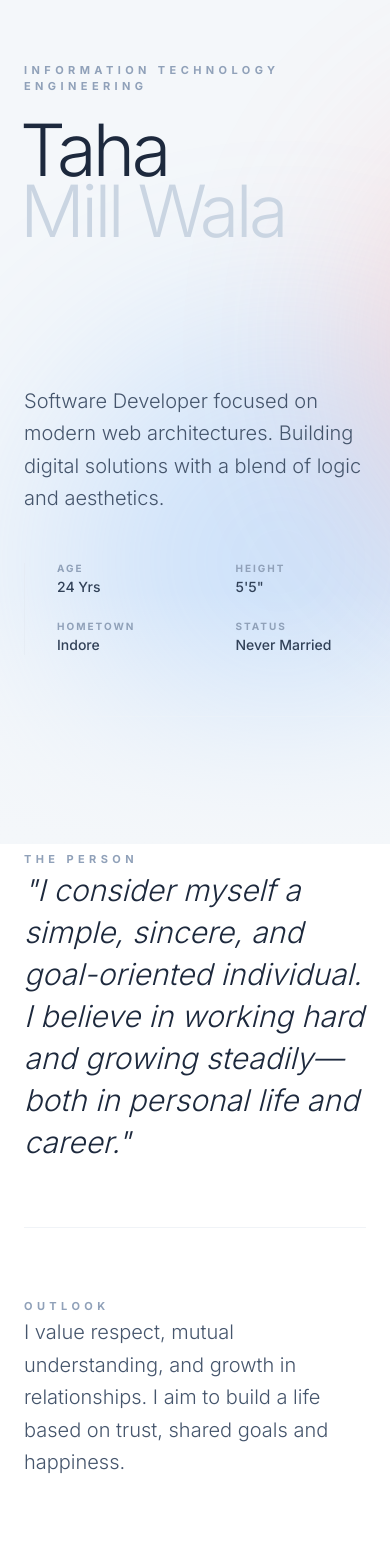
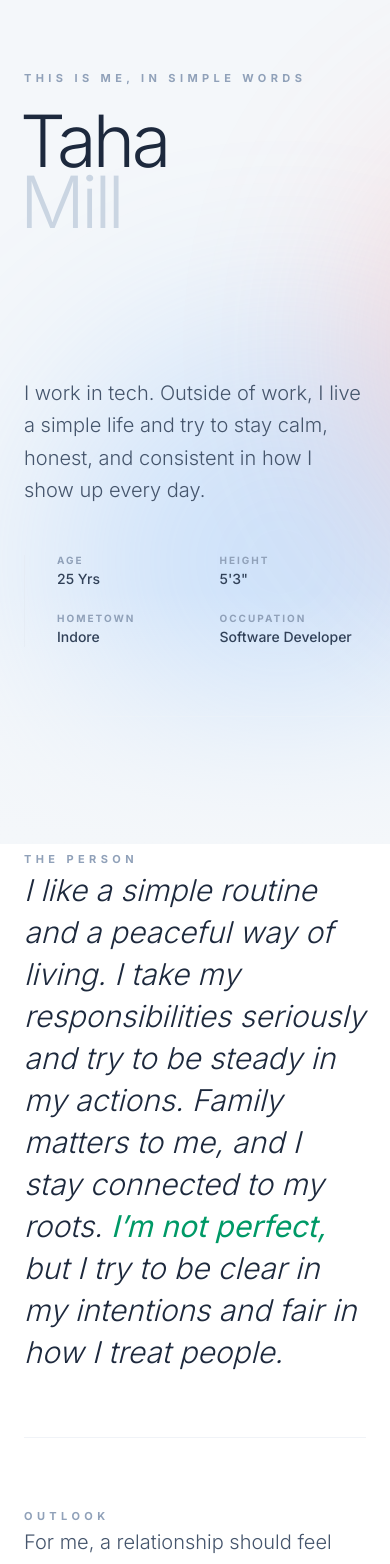
Before and after one commit to tahaali-dev/mine-bio, a Next.js app: page / in a window 390 px wide. Shown: the top 1564 px of the page. Built offline with nearby package versions, Linux system fonts and the light colour scheme.

Commit message:
feat: Update biodata structure and content, and adjust UI components to display new information.

```diff
--- a/src/app/page.tsx
+++ b/src/app/page.tsx
@@ -4,7 +4,7 @@ import GridSection from '@/components/GridSection';
 import Footer from '@/components/Footer';
 import NavDots from '@/components/NavDots';
 import BackgroundGradients from '@/components/BackgroundGradients';
-import { biodiversityData as data } from '@/lib/data';
+import { biodata as data } from '@/lib/data';
 
 export default function Page() {
   return (
@@ -14,11 +14,12 @@ export default function Page() {
       <Hero />
       <AboutSection />
 
-      {data.sections.map((section, index) => (
+      {data.sections.map((section: any, index: number) => (
         <GridSection
           key={section.title}
           id={`section-${index}`}
           title={section.title}
+          description={section.description}
           images={section.images}
           index={index}
         />
--- a/src/components/AboutSection.tsx
+++ b/src/components/AboutSection.tsx
@@ -1,7 +1,7 @@
 'use client';
 
 import { motion } from 'framer-motion';
-import { biodiversityData as data } from '@/lib/data';
+import { biodata as data } from '@/lib/data';
 
 export default function AboutSection() {
  return (
@@ -18,7 +18,16 @@ export default function AboutSection() {
      >
       <span className="text-[11px] font-bold tracking-[0.4em] text-slate-400 uppercase">the person</span>
       <p className="text-3xl md:text-4xl font-light text-slate-800 leading-[1.4] italic">
-       "{data.about}"
+       {data.about.split("I’m not perfect,").map((part, i, arr) => (
+        <span key={i}>
+         {part}
+         {i < arr.length - 1 && (
+          <span className="text-emerald-600 font-normal italic">
+           I’m not perfect,
+          </span>
+         )}
+        </span>
+       ))}
       </p>
      </motion.div>
 
@@ -56,8 +65,37 @@ export default function AboutSection() {
 
       <div className="space-y-6 pt-12 border-t border-slate-200/50">
        <span className="text-[11px] font-bold tracking-[0.4em] text-slate-400 uppercase block">Academic Path</span>
-       <p className="text-base text-slate-700 font-medium leading-relaxed">
-        {data.education}
+       <ul className="space-y-3">
+        {(data.education as string[]).map((item, i) => (
+         <li key={i} className="text-sm text-slate-700 font-light leading-relaxed flex gap-3">
+          <span className="text-emerald-400">•</span>
+          {item}
+         </li>
+        ))}
+       </ul>
+      </div>
+
+      <div className="space-y-6 pt-12 border-t border-slate-200/50">
+       <span className="text-[11px] font-bold tracking-[0.4em] text-slate-400 uppercase block">Current Work</span>
+       <div className="space-y-2">
+        <p className="text-sm text-slate-700 font-medium leading-relaxed">
+         {(data.career as any).current}
+        </p>
+        <a
+         href={(data.career as any).insta}
+         target="_blank"
+         rel="noopener noreferrer"
+         className="text-[11px] text-emerald-600 font-bold uppercase tracking-widest pt-2 hover:text-emerald-700 transition-colors inline-block border-b border-emerald-400/30 pb-0.5"
+        >
+         {(data.career as any).income}
+        </a>
+       </div>
+      </div>
+
+      <div className="space-y-6 pt-12 border-t border-slate-200/50">
+       <span className="text-[11px] font-bold tracking-[0.4em] text-slate-400 uppercase block">Achievements</span>
+       <p className="text-sm text-slate-700 font-light leading-relaxed italic">
+        {(data.milestones as any).home}
        </p>
       </div>
      </motion.div>
@@ -71,7 +109,7 @@ export default function AboutSection() {
 function DetailRow({ label, value }: { label: string; value: string }) {
  return (
   <div className="flex justify-between items-baseline gap-6 group">
-   <span className="text-[10px] uppercase tracking-widest text-slate-400 font-bold group-hover:text-indigo-400 transition-colors whitespace-nowrap">{label}</span>
+   <span className="text-[10px] uppercase tracking-widest text-slate-400 font-bold group-hover:text-emerald-500 transition-colors whitespace-nowrap">{label}</span>
    <div className="flex-1 border-b border-dotted border-slate-200" />
    <span className="text-sm md:text-base text-slate-700 font-light text-right">{value}</span>
   </div>
--- a/src/components/Footer.tsx
+++ b/src/components/Footer.tsx
@@ -1,7 +1,7 @@
 'use client';
 
 import { motion } from 'framer-motion';
-import { biodiversityData as data } from '@/lib/data';
+import { biodata as data } from '@/lib/data';
 
 export default function Footer() {
  return (
@@ -14,8 +14,11 @@ export default function Footer() {
      className="space-y-8"
     >
      <h2 className="text-4xl md:text-6xl font-light text-slate-800 leading-tight">
-      I'm building more than websites – I'm building a <span className="italic text-indigo-400 font-normal">beautiful life</span> together.
+      {data.final.title}
      </h2>
+     <p className="text-xl md:text-2xl text-slate-600 font-light leading-relaxed max-w-2xl mx-auto">
+      {data.final.message}
+     </p>
     </motion.div>
 
     <motion.div
@@ -25,29 +28,26 @@ export default function Footer() {
      viewport={{ once: true }}
     >
      <a
-      href="mailto:hello@tahax.com"
+      href={`mailto:${data.final.email}`}
       className="inline-block border border-slate-300 text-slate-600 px-12 py-5 rounded-full text-sm font-semibold tracking-wide hover:bg-slate-800 hover:text-white hover:border-slate-800 transition-all duration-500 shadow-sm"
      >
-      Let's Connect
+      Begin a Conversation
      </a>
     </motion.div>
 
     <div className="grid grid-cols-1 md:grid-cols-2 gap-16 text-left pt-20 border-t border-slate-200/50">
      <div className="space-y-6">
-      <h4 className="text-[11px] uppercase tracking-[0.4em] text-slate-400 font-bold">Contact</h4>
+      <h4 className="text-[11px] uppercase tracking-[0.4em] text-slate-400 font-bold">Reach Out</h4>
       <ul className="space-y-4 text-base md:text-lg text-slate-600 font-light">
-       <li>hello@tahax.com</li>
-       <li>+91 98765 43210</li>
-       <li className="text-slate-400 text-sm">{data.stats.hometown}</li>
+       <li>{data.final.email}</li>
+       <li className="text-slate-400 text-sm">{data.stats.location}</li>
       </ul>
      </div>
      <div className="space-y-6">
-      <h4 className="text-[11px] uppercase tracking-[0.4em] text-slate-400 font-bold">Social</h4>
-      <div className="flex flex-wrap gap-8 text-base text-slate-600 font-light">
-       <a href="#" className="hover:text-indigo-400 transition-all duration-300 border-b border-transparent hover:border-indigo-400 pb-1">Instagram</a>
-       <a href="#" className="hover:text-indigo-400 transition-all duration-300 border-b border-transparent hover:border-indigo-400 pb-1">LinkedIn</a>
-       <a href="#" className="hover:text-indigo-400 transition-all duration-300 border-b border-transparent hover:border-indigo-400 pb-1">Vsco</a>
-      </div>
+      <h4 className="text-[11px] uppercase tracking-[0.4em] text-slate-400 font-bold">Roots</h4>
+      <p className="text-base md:text-lg text-slate-600 font-light">
+       Based in Indore, building a life with purpose and sincerity.
+      </p>
      </div>
     </div>
 
--- a/src/components/GridSection.tsx
+++ b/src/components/GridSection.tsx
@@ -6,11 +6,12 @@ import Image from 'next/image';
 interface GridSectionProps {
   id: string;
   title: string;
+  description?: string;
   images: string[];
   index: number;
 }
 
-export default function GridSection({ id, title, images, index }: GridSectionProps) {
+export default function GridSection({ id, title, description, images, index }: GridSectionProps) {
   // Grid Span Logic per index for variety
   const getSpanClass = (idx: number, sIdx: number) => {
     const patterns = [
@@ -24,19 +25,24 @@ export default function GridSection({ id, title, images, index }: GridSectionPro
 
   return (
     <section id={id} className="py-24 max-w-[1280px] mx-auto px-6">
-      <div className="flex items-center gap-10 mb-20 px-2">
+      <div className="grid grid-cols-1 lg:grid-cols-12 gap-12 mb-20 px-2 items-end">
         <motion.div
-          className="flex flex-col"
+          className="lg:col-span-5 flex flex-col"
           initial={{ opacity: 0, x: -10 }}
           whileInView={{ opacity: 1, x: 0 }}
           viewport={{ once: true }}
         >
-          <span className="text-[11px] font-bold tracking-[0.4em] text-slate-400 mb-2 uppercase">SECTION 0{index + 1}</span>
-          <h2 className="text-2xl md:text-3xl font-light text-slate-800 tracking-tight lowercase">
+          {/* <span className="text-[11px] font-bold tracking-[0.4em] text-slate-400 mb-4 uppercase">SECTION 0{index + 1}</span> */}
+          <h2 className="text-3xl md:text-4xl font-light text-slate-800 tracking-tight  mb-6">
             {title}
           </h2>
+          {description && (
+            <p className="text-lg text-slate-500 font-light leading-relaxed max-w-md">
+              {description}
+            </p>
+          )}
         </motion.div>
-        <div className="flex-1 h-px bg-slate-200/50" />
+        <div className="hidden lg:block lg:col-span-7 h-px bg-slate-200/50 mb-6" />
       </div>
 
       <div className="grid grid-cols-2 md:grid-cols-4 lg:grid-cols-4 gap-4 auto-rows-[200px] md:auto-rows-[250px]">
--- a/src/components/Hero.tsx
+++ b/src/components/Hero.tsx
@@ -1,7 +1,7 @@
 'use client';
 
 import { motion, AnimatePresence } from 'framer-motion';
-import { biodiversityData as data } from '@/lib/data';
+import { biodata as data } from '@/lib/data';
 import { useState } from 'react';
 
 export default function Hero() {
@@ -15,7 +15,7 @@ export default function Hero() {
       animate={{ opacity: 1, y: 0 }}
       transition={{ duration: 0.8 }}
      >
-      {data.industry} Engineering
+      {data.heroTitle}
      </motion.p>
 
      <motion.h1
@@ -39,11 +39,11 @@ export default function Hero() {
     >
      <div className="max-w-md">
       <p className="text-xl md:text-2xl text-slate-600 font-light leading-relaxed">
-       {data.role} focused on modern web architectures. Building digital solutions with a blend of logic and aesthetics.
+       {data.heroDescription}
       </p>
      </div>
 
-     <div className="grid grid-cols-2 sm:grid-cols-4 gap-x-12 gap-y-6 border-l border-slate-200/50 pl-8">
+     <div className="grid grid-cols-2 sm:grid-cols-4 gap-x-4 gap-y-6 border-l border-slate-200/50 pl-8">
       <StatBox label="Age" value={`${data.stats.age} Yrs`} />
       <StatBox
        label="Height"
@@ -51,7 +51,7 @@ export default function Hero() {
        tooltip="this is my strength"
       />
       <StatBox label="Hometown" value="Indore" />
-      <StatBox label="Status" value={data.stats.status} />
+      <StatBox label="Occupation" value={data.role} />
      </div>
     </motion.div>
    </div>
--- a/src/components/NavDots.tsx
+++ b/src/components/NavDots.tsx
@@ -2,7 +2,7 @@
 
 import { useEffect, useState } from 'react';
 import { motion } from 'framer-motion';
-import { biodiversityData as data } from '@/lib/data';
+import { biodata as data } from '@/lib/data';
 
 export default function NavDots() {
   const [activeSection, setActiveSection] = useState('hero');
--- a/src/lib/data.ts
+++ b/src/lib/data.ts
@@ -1,14 +1,16 @@
-export const biodiversityData = {
+export const biodata = {
  name: "Taha Mill Wala",
  firstName: "Taha",
- lastName: "Mill Wala",
+ lastName: "Mill",
  role: "Software Developer",
- industry: "Information Technology",
+ heroTitle: "This is me, in simple words",
+ heroDescription: "I work in tech. Outside of work, I live a simple life and try to stay calm, honest, and consistent in how I show up every day.",
+ industry: "Technology",
  stats: {
-  age: 24,
-  height: "5'5\"",
+  age: 25,
+  height: "5'3\"",
   location: "Indore, MP",
-  hometown: "Ammar Nagar, Indore",
+  hometown: "Indore",
   status: "Never Married",
  },
  family: {
@@ -16,12 +18,25 @@ export const biodiversityData = {
   mother: "Mrs. Shakera Mill Wala",
   siblings: "One younger brother",
  },
- education: "Computer Science & Web Technologies",
- about: "I consider myself a simple, sincere, and goal-oriented individual. I believe in working hard and growing steadily—both in personal life and career.",
- outlook: "I value respect, mutual understanding, and growth in relationships. I aim to build a life based on trust, shared goals and happiness.",
+ education: [
+  "Schooling from Badri higher secondary school",
+  "BCA dropout",
+  "Learned engineering from Infosys Springboard"
+ ],
+ career: {
+  current: "Software Developer at Hexcode Designs Pvt Ltd",
+  income: "DM for income details.",
+  insta: "https://instagram.com/taha.mill"
+ },
+ milestones: {
+  home: "Yes, I have a house. It is small, but me and my brother purchased it from our hard work."
+ },
+ about: "I like a simple routine and a peaceful way of living. I take my responsibilities seriously and try to be steady in my actions. Family matters to me, and I stay connected to my roots. I’m not perfect, but I try to be clear in my intentions and fair in how I treat people.",
+ outlook: "For me, a relationship should feel safe and respectful. I believe in talking things through, supporting each other, and building life step by step. I’m looking for someone with whom daily life feels calm, honest, and steady.",
  sections: [
   {
-   title: "fragrances & collection",
+   title: "Things i like : Fragrances",
+   description: "I like attars and fragrances and collect them in my free time. I enjoy good scents and taking care of how I present myself. It’s just something I like and spend time on when I want to slow down.",
    images: [
     "https://images.unsplash.com/photo-1541604193435-22287d32c2c2?q=80&w=800&auto=format&fit=crop",
     "https://images.unsplash.com/photo-1592945403244-b3fbafd7f539?q=80&w=800&auto=format&fit=crop",
@@ -31,10 +46,26 @@ export const biodiversityData = {
     "https://images.unsplash.com/photo-1616948055600-a12117573c5f?q=80&w=800&auto=format&fit=crop",
     "https://images.unsplash.com/photo-1590439471364-192aa70c0b53?q=80&w=800&auto=format&fit=crop",
     "https://images.unsplash.com/photo-1512130632349-4786414704b2?q=80&w=800&auto=format&fit=crop",
-   ]
+   ],
   },
   {
-   title: "moments captured",
+   title: "When i travel",
+   description: "I travel when I get the chance and like taking photos of places I visit. It helps me take a break from routine and see things from a different view. I prefer simple trips and quiet places.",
+   images: [
+    "https://images.unsplash.com/photo-1476514525535-07fb3b4ae5f1?q=80&w=800&auto=format&fit=crop",
+    "https://images.unsplash.com/photo-1503220317375-aaad61436b1b?q=80&w=800&auto=format&fit=crop",
+    "https://images.unsplash.com/photo-1527631746610-bca00a040d60?q=80&w=800&auto=format&fit=crop",
+    "https://images.unsplash.com/photo-1500835595353-b0d8ca9975a7?q=80&w=800&auto=format&fit=crop",
+    "https://images.unsplash.com/photo-1464822759023-fed622ff2c3b?q=80&w=800&auto=format&fit=crop",
+    "https://images.unsplash.com/photo-1418065460487-3e41a6c84dc5?q=80&w=800&auto=format&fit=crop",
+    "https://images.unsplash.com/photo-1518709268805-4e9042af9f23?q=80&w=800&auto=format&fit=crop",
+    "https://images.unsplash.com/photo-1501785888041-af3ef285b470?q=80&w=800&auto=format&fit=crop",
+    "https://images.unsplash.com/photo-1476514525535-07fb3b4ae5f1?q=80&w=800&auto=format&fit=crop",
+   ],
+  },
+  {
+   title: "In my life",
+   description: "These are some moments from my everyday life. Nothing special—just real days, simple routines, and places I like to spend time in.",
    images: [
     "https://images.unsplash.com/photo-1506744038136-46273834b3fb?q=80&w=1200&auto=format&fit=crop",
     "https://images.unsplash.com/photo-1470071459604-3b5ec3a7fe05?q=80&w=1200&auto=format&fit=crop",
@@ -45,21 +76,12 @@ export const biodiversityData = {
     "https://images.unsplash.com/photo-1433086966358-54859d0ed716?q=80&w=1200&auto=format&fit=crop",
     "https://images.unsplash.com/photo-1426604966848-d7adac402bff?q=80&w=1200&auto=format&fit=crop",
     "https://images.unsplash.com/photo-1441974231531-c6227db76b6e?q=80&w=1200&auto=format&fit=crop",
-   ]
+   ],
   },
-  {
-   title: "travel & discovery",
-   images: [
-    "https://images.unsplash.com/photo-1476514525535-07fb3b4ae5f1?q=80&w=800&auto=format&fit=crop",
-    "https://images.unsplash.com/photo-1503220317375-aaad61436b1b?q=80&w=800&auto=format&fit=crop",
-    "https://images.unsplash.com/photo-1527631746610-bca00a040d60?q=80&w=800&auto=format&fit=crop",
-    "https://images.unsplash.com/photo-1500835595353-b0d8ca9975a7?q=80&w=800&auto=format&fit=crop",
-    "https://images.unsplash.com/photo-1464822759023-fed622ff2c3b?q=80&w=800&auto=format&fit=crop",
-    "https://images.unsplash.com/photo-1418065460487-3e41a6c84dc5?q=80&w=800&auto=format&fit=crop",
-    "https://images.unsplash.com/photo-1518709268805-4e9042af9f23?q=80&w=800&auto=format&fit=crop",
-    "https://images.unsplash.com/photo-1501785888041-af3ef285b470?q=80&w=800&auto=format&fit=crop",
-    "https://images.unsplash.com/photo-1476514525535-07fb3b4ae5f1?q=80&w=800&auto=format&fit=crop",
-   ]
-  }
- ]
+ ],
+ final: {
+  title: "Looking Ahead",
+  message: "I’m at a stage where I want to move into the next phase of life with the right person.",
+  email: "hello@tahax.com",
+ },
 };
```
